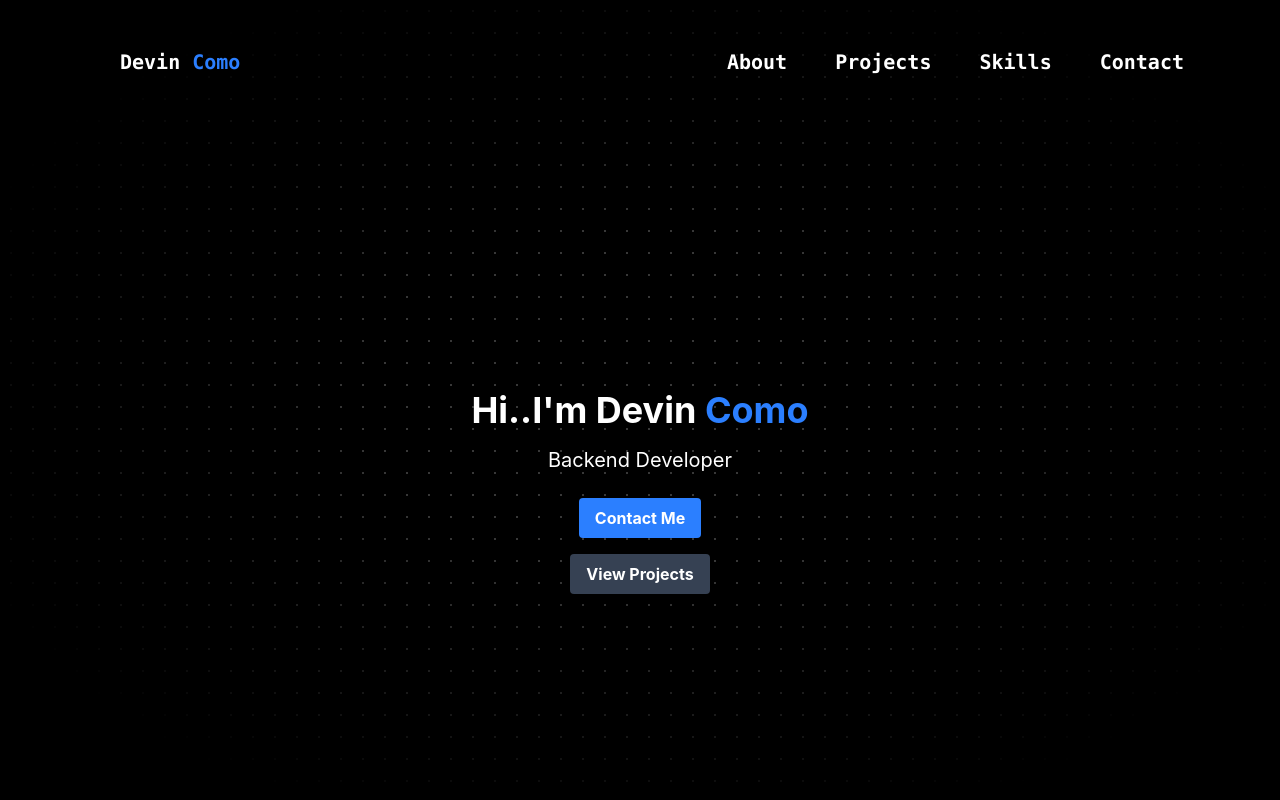
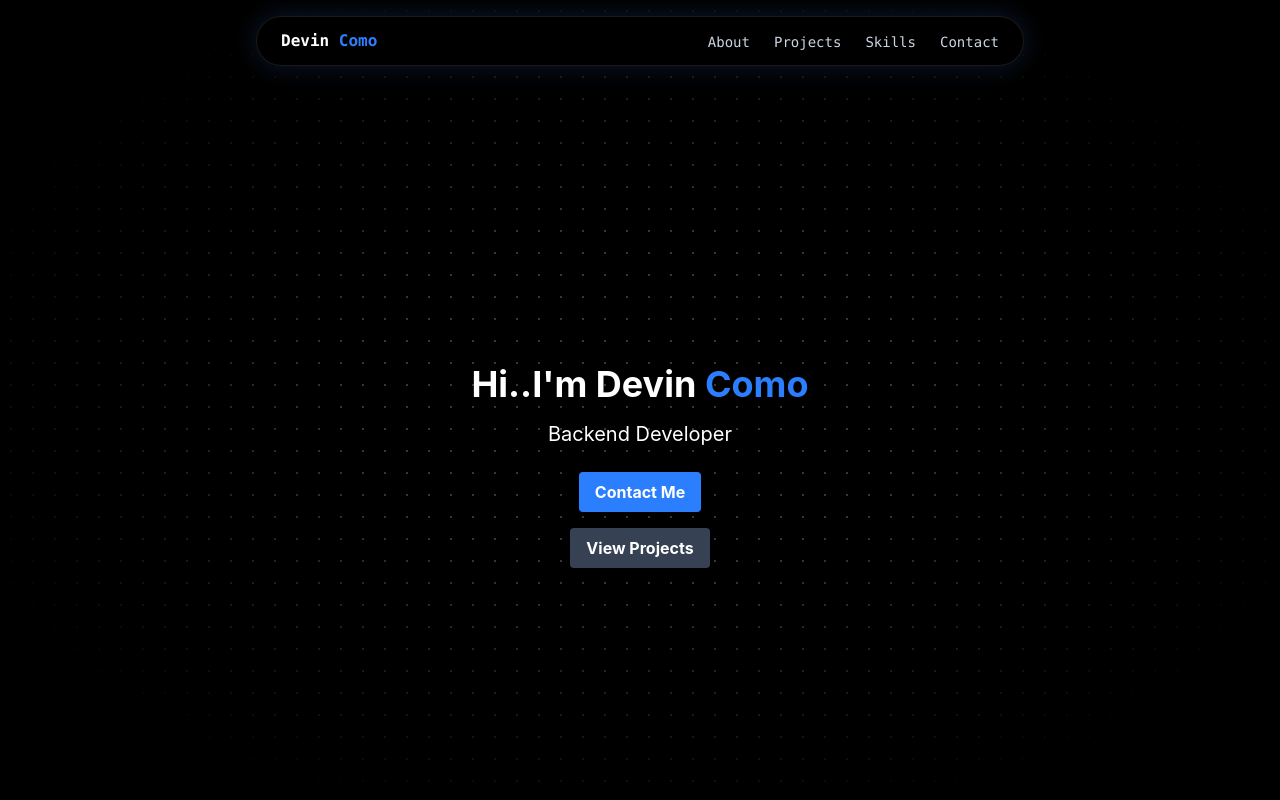
Before and after one commit to QuakerSoft/my-portfolio, a React (Vite) app: page / in a window 1280 px wide. Shown: the top 800 px of the page. Built offline with nearby package versions, Linux system fonts and the light colour scheme.

Commit message:
Navbar redesign

```diff
--- a/src/components/Navbar.jsx
+++ b/src/components/Navbar.jsx
@@ -1,14 +1,26 @@
+const links = [
+  { label: 'About', href: '#about' },
+  { label: 'Projects', href: '#projects' },
+  { label: 'Skills', href: '#skills' },
+  { label: 'Contact', href: '#contact' },
+]
+
 function Navbar() {
   return (
-    <nav className="flex items-center justify-between p-4 pt-12 px-20 text-white">
-      <div className="text-xl font-bold mx-10 font-mono">Devin <span className="text-blue-500 text">Como</span></div>
-      <ul className="flex space-x-4">
-        <li><a href="#about" className="mx-4 transition-all duration-300 ease-out underline-offset-[20px] hover:underline hover:text-blue-500 text-xl font-bold font-mono">About</a></li>
-        <li><a href="#projects" className="mx-4 transition-all duration-300 ease-out underline-offset-[20px] hover:underline hover:text-blue-500 text-xl font-bold font-mono">Projects</a></li>
-        <li><a href="#skills" className="mx-4 transition-all duration-300 ease-out underline-offset-[20px] hover:underline hover:text-blue-500 text-xl font-bold font-mono">Skills</a></li>
-        <li><a href="#contact" className="mx-4 transition-all duration-300 ease-out underline-offset-[20px] hover:underline hover:text-blue-500 text-xl font-bold font-mono">Contact</a></li>
-      </ul>
-    </nav>
+    <header className="sticky top-4 z-50 mt-4 px-4">
+      <nav className="mx-auto flex max-w-3xl items-center justify-between rounded-full border border-white/10 bg-black/70 shadow-[0_0_24px_rgba(59,130,246,0.2)] px-4 py-3 text-white sm:px-6 backdrop-blur-md">
+        <a href="#" className="whitespace-nowrap font-mono text-sm font-bold sm:text-base">Devin <span className="text-blue-500">Como</span></a>
+        <ul className="flex gap-3 sm:gap-6">
+          {links.map((link) => (
+            <li key={link.href}>
+              <a href={link.href} className="font-mono text-xs text-slate-300 sm:text-sm transition-colors duration-300 hover:text-blue-500">
+                {link.label}
+              </a>
+            </li>
+          ))}
+        </ul>
+      </nav>
+    </header>
   )
 }
 export default Navbar
--- a/src/index.css
+++ b/src/index.css
@@ -1,5 +1,10 @@
 @import "tailwindcss";
 
+
+/* keeps section headings from landing under the sticky navbar */
+html {
+  scroll-padding-top: 5rem;
+}
 
 body {
   @apply bg-black;
```
